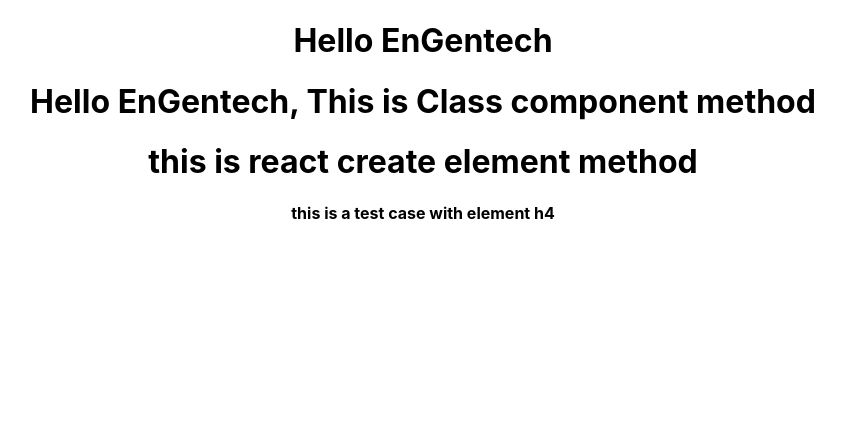
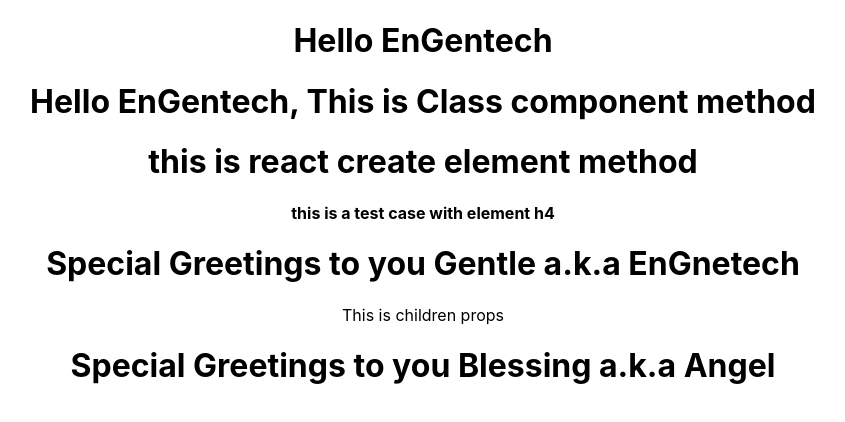
Before and after one commit to EnGentech/React_Space, a React (Create React App) app in the folder hello_world/: page / in a window 1280 px wide. Shown: the top 422 px of the page, without its empty margins (217-1062 px from the left). Built offline with nearby package versions, Linux system fonts and the light colour scheme.

Commit message:
my first react app created

```diff
--- a/hello_world/src/App.js
+++ b/hello_world/src/App.js
@@ -3,6 +3,7 @@ import './App.css';
 import Helloo from './components/Greet';
 import Welcome from './components/welcome';
 import {hello as Hello, newHello as NewHello} from './components/hello';
+import Checkout from './components/propsFile';
 
 function App() {
   return (
@@ -11,6 +12,11 @@ function App() {
       <Welcome />
       <Hello />
       <NewHello />
+      <Checkout name="Gentle" nickName="EnGnetech">
+        <p>This is children props</p>
+      </Checkout>
+      <Checkout name="Blessing" nickName="Angel" />
+
     </div>
   );
 }
--- a/hello_world/src/components/hello.js
+++ b/hello_world/src/components/hello.js
@@ -19,7 +19,7 @@ const newHello = () => {
     return(
         React.createElement(
             "div",
-            {id: "special", class: "specialClass"},
+            {id: "special", className: "specialClass"},
             React.createElement(
                 'h4',
                 null,
--- /dev/null
+++ b/hello_world/src/components/propsFile.js
@@ -0,0 +1,16 @@
+import React from "react";
+
+// In this file, we are looking at how to reuse code in react using the props keyword with parameter passing into its function, note that without passing the parameters, the code could be reuseable by simply repeating the exact content. in this case we are looking foward to create a react application that can greet as different names as possible passed to its function
+
+const checkout = (props) => {
+    return (
+        <div>
+            <h1>Special Greetings to you {props.name} a.k.a {props.nickName}
+            </h1>
+            {props.children}
+            {/* if the component was a class component, you will access the values using this e.g. this.props.name instead of props.name */}
+        </div>
+    )
+}
+
+export default checkout
```
